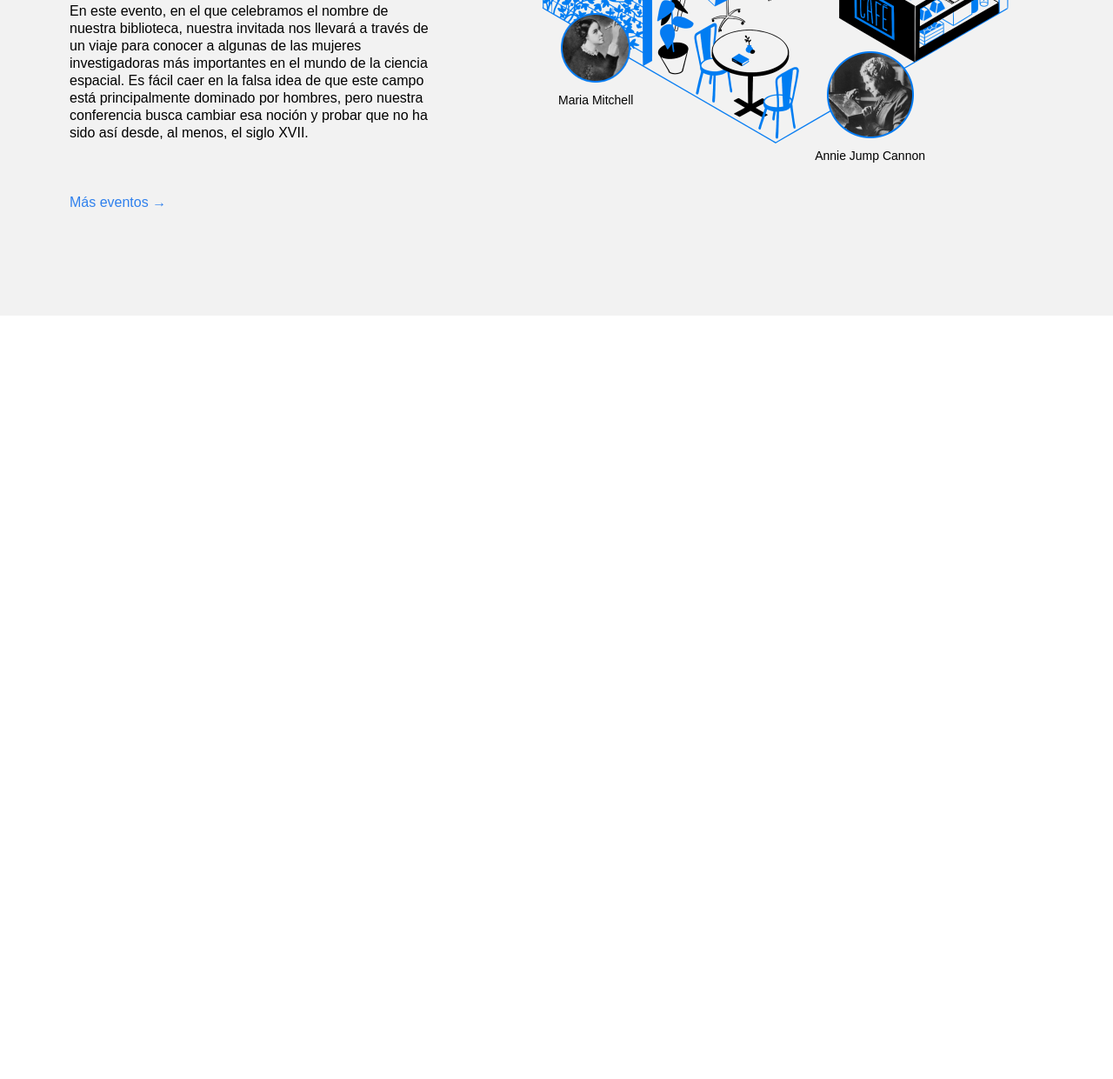
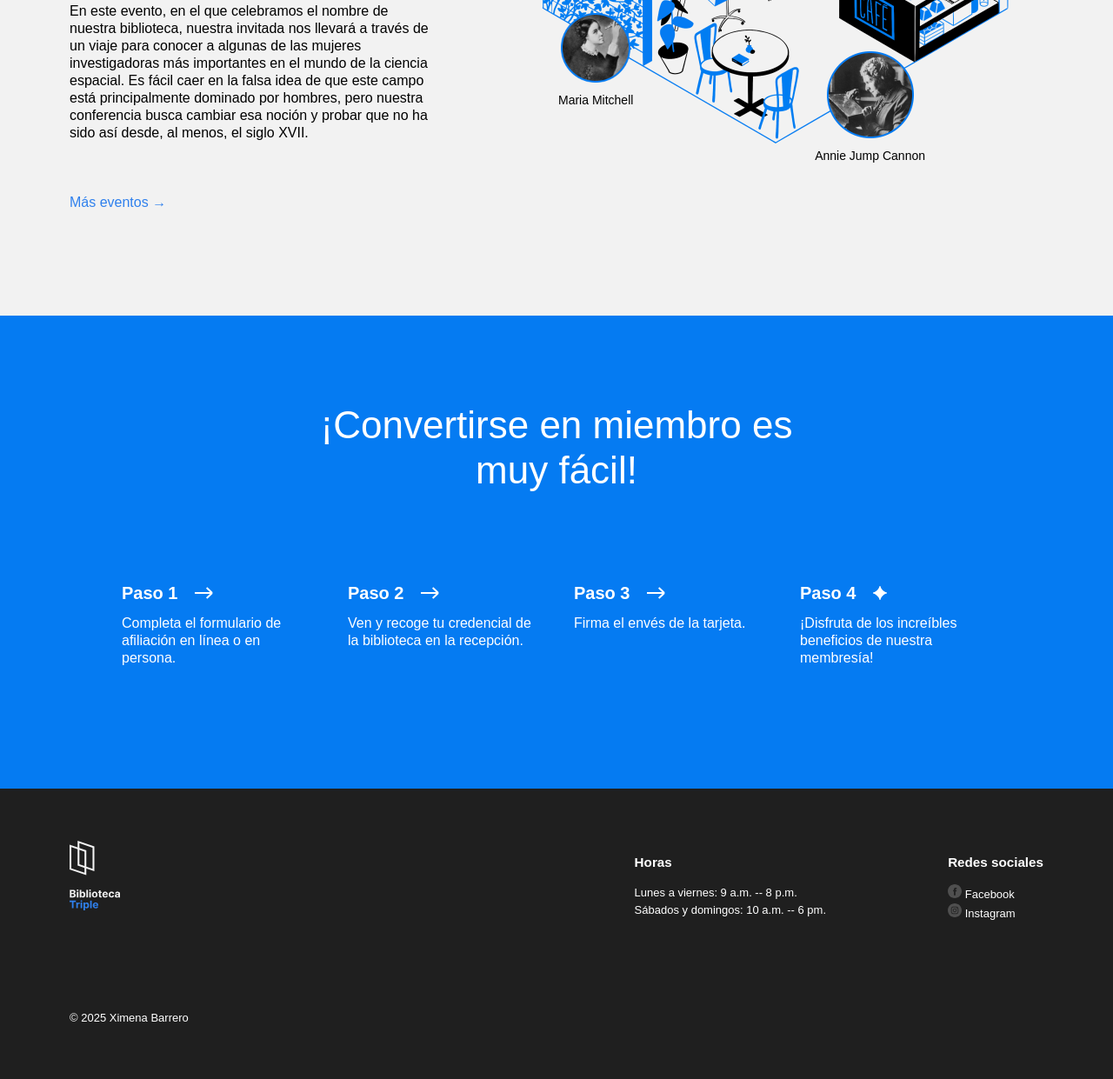
Before and after one commit to XimenaBarrero/web_project_library_es, a plain HTML site: page index.html in a window 1280 px wide. Shown: the part 2575-3816 px from the top of the page at 87% size. Before the commit the page ends 2938 px from the top, so only its background shows below. Drawn offline with Linux system fonts and the light colour scheme.

Commit message:
actualizacion cambios stage 3 en html y css

```diff
--- a/index.html
+++ b/index.html
@@ -193,7 +193,104 @@
     </div>
    </div>
 </section>
+<section class="membership">
+  <h2 class="membership__title">¡Convertirse en miembro es muy fácil!</h2>
+  <ul class="membership__steps">
+    <li class="step">
+      <h3 class="step__title">
+        Paso 1
+        <img
+          src="./images/icon_step_forward.svg"
+          alt="icon forward"
+          class="step__icon"
+        />
+      </h3>
+      <p class="step__description">
+        Completa el formulario de afiliación en línea o en persona.
+      </p>
+    </li>
+    <li class="step">
+      <h3 class="step__title">
+        Paso 2
+        <img
+          src="./images/icon_step_forward.svg"
+          alt="icon forward"
+          class="step__icon"
+        />
+      </h3>
+      <p class="step__description">
+        Ven y recoge tu credencial de la biblioteca en la recepción.
+      </p>
+    </li>
+    <li class="step">
+      <h3 class="step__title">
+        Paso 3
+        <img
+          src="./images/icon_step_forward.svg"
+          alt="icon forward"
+          class="step__icon"
+        />
+      </h3>
+      <p class="step__description">Firma el envés de la tarjeta.</p>
+    </li>
+    <li class="step">
+      <h3 class="step__title">
+        Paso 4
+        <img
+          src="./images/icon_step_finish.svg"
+          alt="icon finish"
+          class="step__icon"
+        />
+      </h3>
+      <p class="step__description">
+        ¡Disfruta de los increíbles beneficios de nuestra membresía!
+      </p>
+    </li>
+  </ul>
+</section>
       </main>
+      <footer class="footer">
+        <div class="footer__cover">
+        <div class="footer__columns">
+          <div class="footer__column">
+            <img
+            src="/images/logo_white.svg"
+            alt="footer logo"
+            class="footer__logo">
+          </div>
+          <div class="footer__column footer__column_content_hours">
+            <h3 class="footer__column-heading">Horas</h3>
+            <ul class="footer__list">
+              <li class="footer__list-item">Lunes a viernes: 9 a.m. -- 8 p.m.</li>
+              <li class="footer__list-item">Sábados y domingos: 10 a.m. -- 6 pm.</li>
+            </ul>
+          </div>
+          <div class="footer__column footer__column_content_social">
+            <h3 class="footer__column-heading">Redes sociales</h3>
+            <ul class="footer__list">
+              <li class="footer__list-item">
+                <a href="#" class="footer__column-link">
+                  <img
+                  src="/images/facebook_white.svg"
+                  alt="facebook icon"
+                  class="footer__social-icon">
+                  Facebook
+                </a>
+              </li>
+              <li class="footer__list-item">
+                <a href="#" class="footer__column-link">
+                  <img
+                  src="/images/instagram_white.svg"
+                  alt="facebook icon"
+                  class="footer__social-icon">
+                  Instagram
+                </a>
+              </li>
+            </ul>
+          </div>
+        </div>
+        <p class="footer__copyright">© 2025 Ximena Barrero</p>
+      </footer>
     </div>
   </body>
 </html>
--- a/styles/style.css
+++ b/styles/style.css
@@ -290,3 +290,114 @@
   font-size: 14px;
   margin: 0;
 }
+
+.membership {
+  padding: 100px 0 140px;
+  background-color: #057bf2;
+  color: #ffffff;
+}
+
+.membership__title {
+  max-width: 574px;
+  margin: 0 auto;
+  text-align: center;
+  font-size: 44px;
+  font-weight: 500;
+  line-height: 52px;
+}
+
+.membership__steps {
+  list-style-type: none;
+  padding: 0;
+  margin: 100px 0 0;
+  flex-wrap: wrap;
+  display: flex;
+  justify-content: center;
+  gap: 40px;
+}
+
+.step {
+  flex-basis: 220px;
+}
+
+.step__title {
+  margin: 0;
+  font-size: 20px;
+  line-height: 30px;
+  font-weight: 700;
+  display: flex;
+  align-items: center;
+}
+
+.step__icon {
+  margin-left: 20px;
+}
+
+.step__description {
+  margin: 10px 0 0;
+}
+
+.footer {
+  display: flex;
+  box-sizing: border-box;
+  color: #ffffff;
+  background-color: #1f1f1f;
+  padding: 60px 80px;
+}
+
+.footer__cover{
+  width: 100%;
+  position: relative;
+}
+
+.footer__columns {
+  display: flex;
+  justify-content: space-between;
+}
+
+.footer__column_content_hours {
+  font-size: small;
+  position: absolute;
+  margin-left: auto;
+  right: 250px;
+}
+
+.footer__column_content_social {
+  font-size: small;
+  margin-left: 80px;
+}
+
+.footer__logo {
+  width: 58px;
+  height: 80px;
+}
+
+.footer__column-heading {
+  bottom: 4px;
+}
+
+.footer__list {
+  list-style-type: none;
+  padding: 0;
+  margin: 0;
+}
+
+.footer__list-item {
+  top:16px
+}
+
+.footer__column-link {
+  color: white;
+  text-decoration: none;
+}
+
+.footer__social-icon {
+  width: 16px;
+  height: 16px;
+}
+
+.footer__copyright {
+  margin-top: 100px;
+  margin-bottom: 0;
+  font-size: small;
+}
```
Also changed, not shown: 1 other file.
